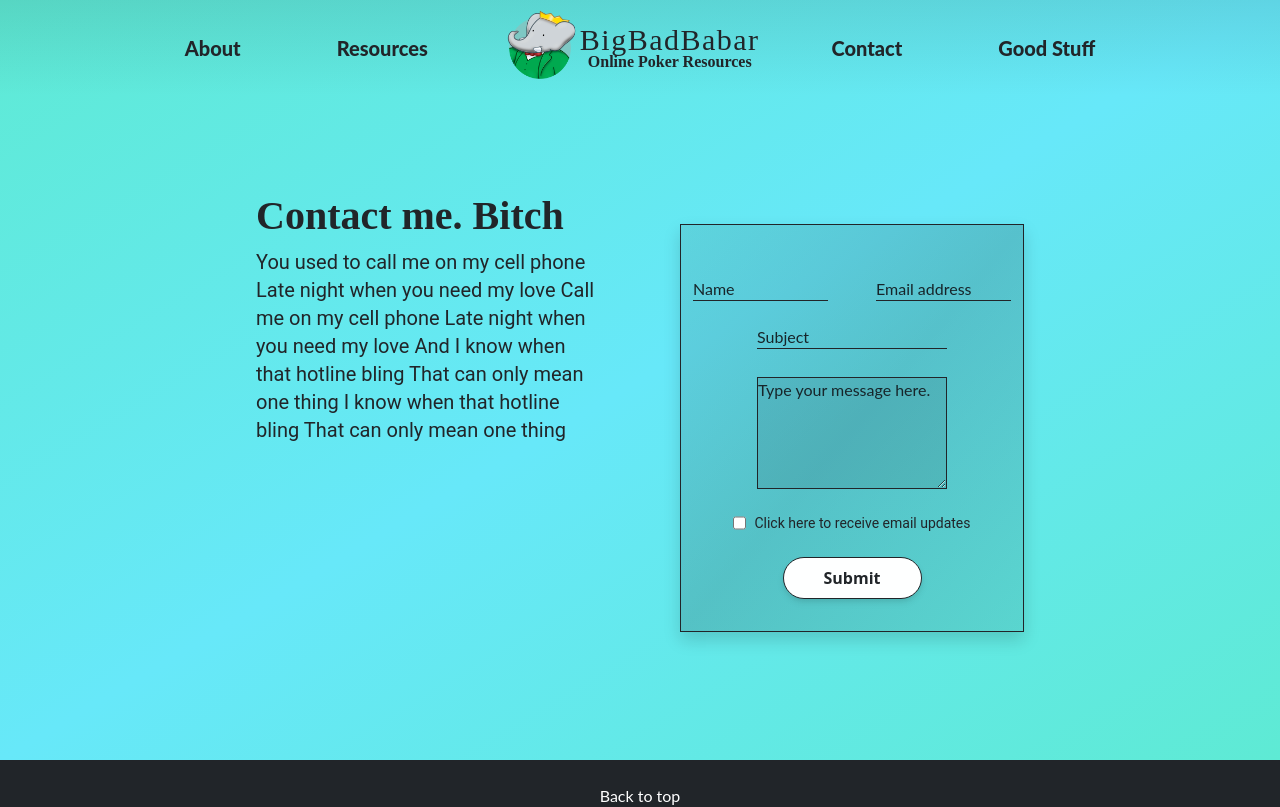
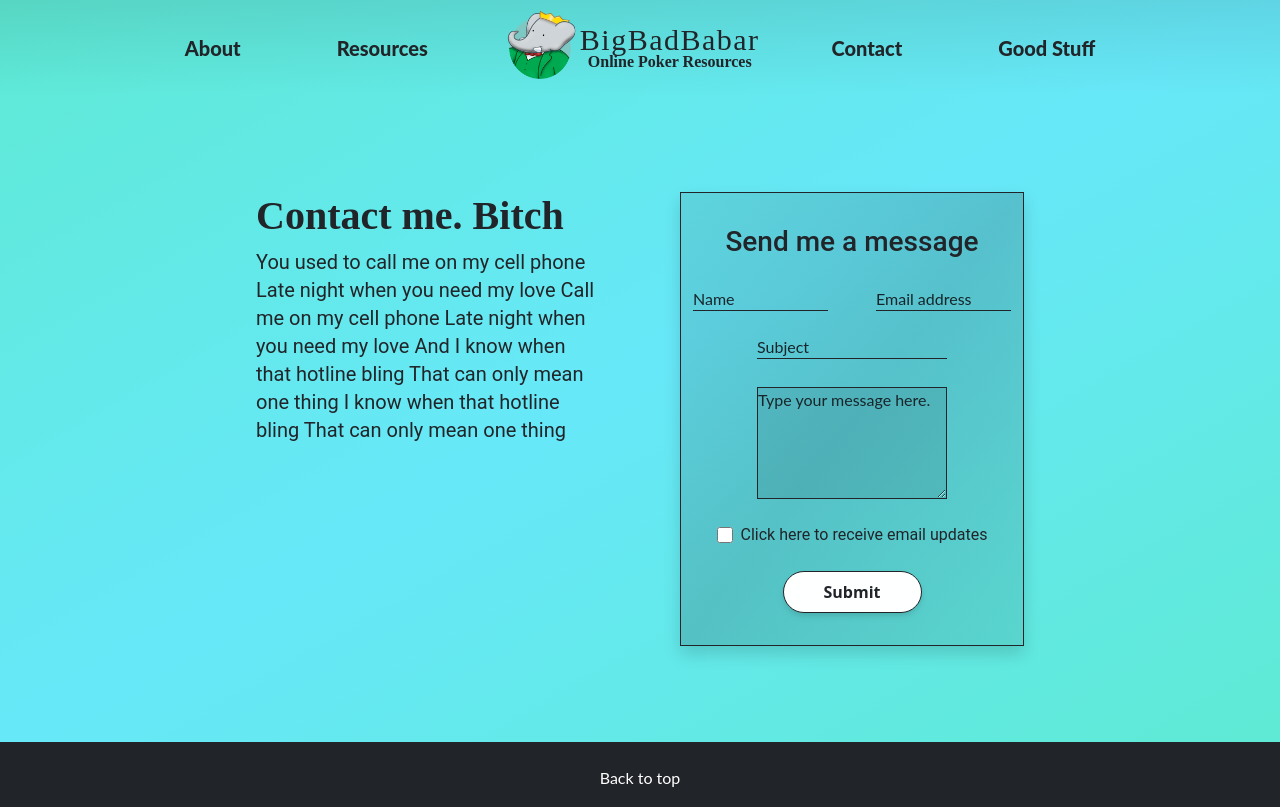
Before and after one commit to oceanhillman/bigbadbabar, a React (Create React App) app: page /contact in a window 1280 px wide. Shown: the top 807 px of the page. Built offline with nearby package versions, Linux system fonts and the light colour scheme.

Commit message:
Add title and fix formatting

```diff
--- a/src/components/ContactForm.jsx
+++ b/src/components/ContactForm.jsx
@@ -7,7 +7,8 @@ function ContactForm() {
     }
 
     return (
-        <div className="flex flex-col items-center justify-between container my-8 py-8 bg-gradient-to-br from-dark/10 via-dark/20 to-dark/10 shadow shadow-dark border border-dark">
+        <div className="flex flex-col items-center container py-8 bg-gradient-to-br from-dark/10 via-dark/20 to-dark/10 shadow shadow-dark border border-dark">
+            <h3 className="font-body">Send me a message</h3>
             <div className="grid grid-cols-2 gap-12">
                 <InputField
                     type="input"
@@ -27,8 +28,8 @@ function ContactForm() {
                     placeholder="Type your message here."
                 />
             </div>
-            <span className="flex flex-row font-body text-sm">
-                <input type="checkbox" className="mr-2"/>
+            <span className="flex flex-row items-center justify-center font-body text-md">
+                <input type="checkbox" className="mr-2 w-4 h-4"/>
                 Click here to receive email updates
             </span>
             <button
```
